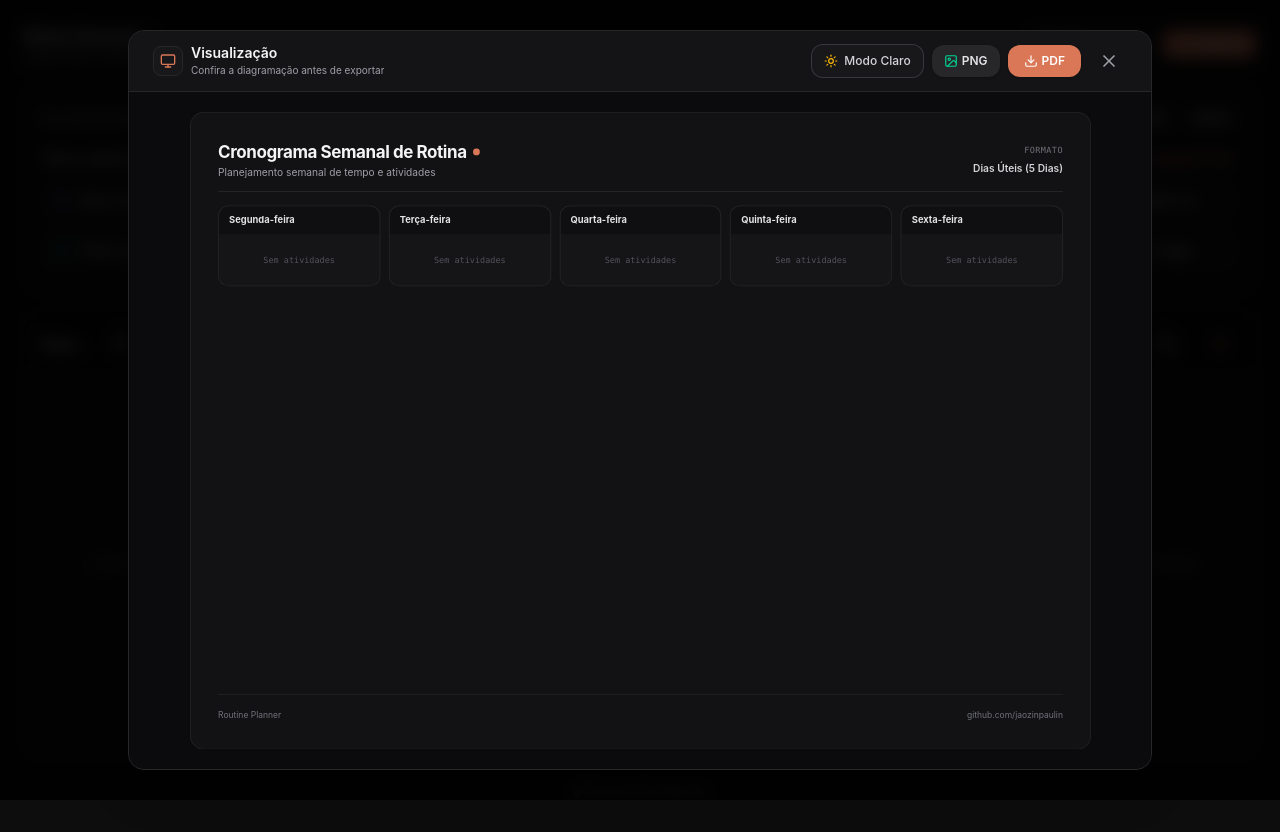
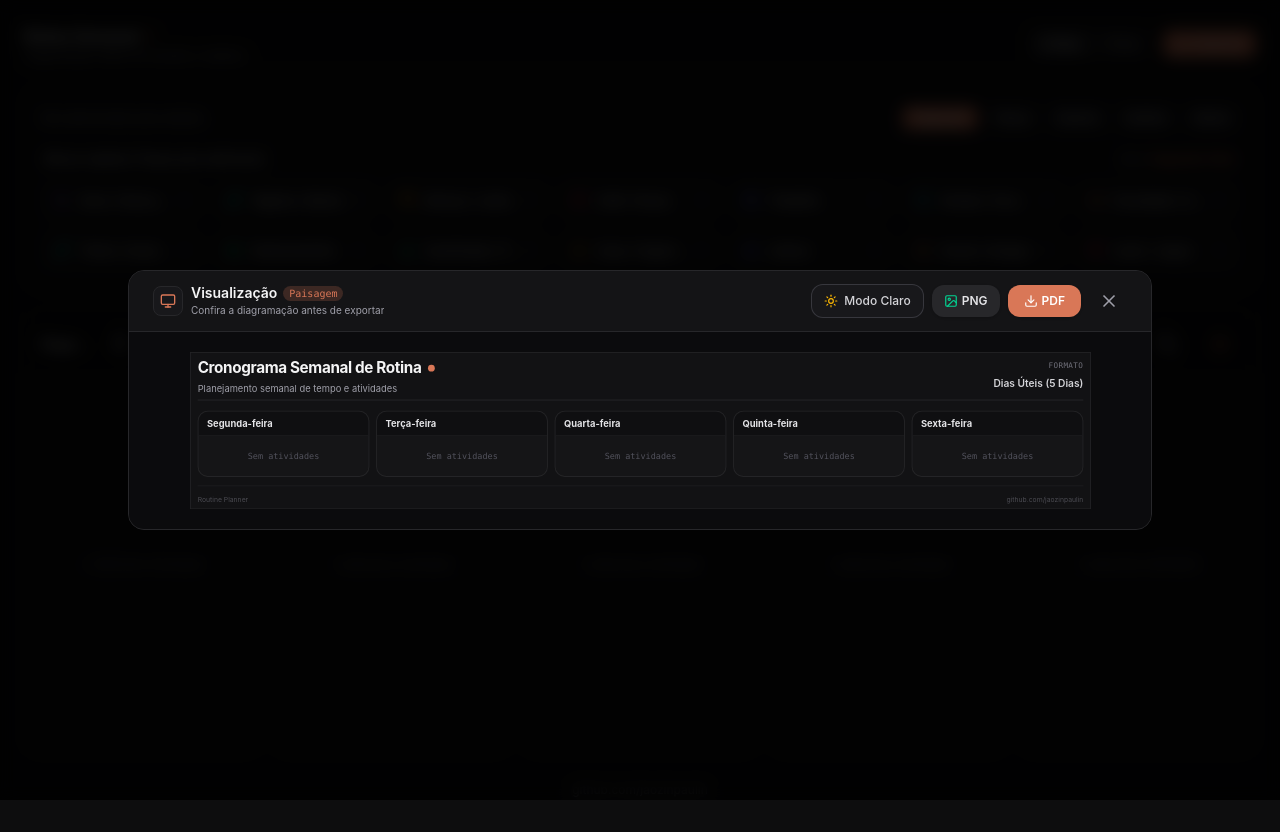
Before and after one commit to jaozinpaulin/routine-planner, a React (Vite) app: page / in a window 1280 px wide. Both pictures are taken after a click on the button "Exportar". Built offline with nearby package versions, Linux system fonts and the light colour scheme.

Commit message:
fix: pdf size pages recorte correto

```diff
--- a/src/components/PdfPreviewModal.jsx
+++ b/src/components/PdfPreviewModal.jsx
@@ -43,24 +43,45 @@ export default function PdfPreviewModal({ isOpen, onClose, activeDays, schedule,
                 cacheBust: true,
             });
 
-            const elementWidth = element.offsetWidth;
-            const elementHeight = element.offsetHeight;
+            const imgWidth = element.offsetWidth;
+            const imgHeight = element.offsetHeight;
 
-            const pdfWidth = 297;
-            const calculatedHeight = (elementHeight * pdfWidth) / elementWidth;
+            const pdfWidth = 297; // A4 Paisagem (mm)
+            const pdfHeight = 210; // A4 Altura exata em mm
+
+            const ratio = pdfWidth / imgWidth;
+            const totalPdfHeight = imgHeight * ratio;
 
             const pdf = new jsPDF({
                 orientation: 'landscape',
                 unit: 'mm',
-                format: [pdfWidth, Math.max(calculatedHeight, 210)],
+                format: 'a4',
             });
 
-            const pageW = pdf.internal.pageSize.getWidth();
-            const pageH = pdf.internal.pageSize.getHeight();
+            const pageBgColor = isLightMode ? [255, 255, 255] : [18, 18, 20];
 
-            pdf.setFillColor(isLightMode ? 255 : 18, isLightMode ? 255 : 18, isLightMode ? 255 : 20);
-            pdf.rect(0, 0, pageW, pageH, 'F');
-            pdf.addImage(imgData, 'PNG', 0, 0, pageW, calculatedHeight, undefined, 'FAST');
+            let heightLeft = totalPdfHeight;
+            let position = 0;
+            let pageNum = 1;
+
+            // Adicionamos uma margem de segurança de corte para evitar fatiar em cima de bordas de cards
+            const sliceHeight = pdfHeight;
+
+            while (heightLeft > 0) {
+                if (pageNum > 1) {
+                    pdf.addPage();
+                }
+
+                pdf.setFillColor(pageBgColor[0], pageBgColor[1], pageBgColor[2]);
+                pdf.rect(0, 0, pdfWidth, pdfHeight, 'F');
+
+                // Desenha a imagem deslocada para a página atual
+                pdf.addImage(imgData, 'PNG', 0, position, pdfWidth, totalPdfHeight, undefined, 'FAST');
+
+                heightLeft -= sliceHeight;
+                position -= sliceHeight;
+                pageNum++;
+            }
 
             const blob = pdf.output('blob');
             const blobUrl = URL.createObjectURL(blob);
@@ -114,11 +135,10 @@ export default function PdfPreviewModal({ isOpen, onClose, activeDays, schedule,
 
     return (
         <div onClick={onClose}
-            className="fixed inset-0 z-50 flex items-center justify-center p-2 sm:p-5 bg-black/85 backdrop-blur-sm">
+            className="fixed inset-0 z-50 flex items-center justify-center p-2.5 sm:p-5 bg-black/85 backdrop-blur-sm">
             <div onClick={(e) => e.stopPropagation()}
                 className="w-full max-w-5xl bg-[#161618] border border-zinc-800 rounded-2xl flex flex-col max-h-[96vh] shadow-2xl overflow-hidden animate-in fade-in zoom-in-95 duration-150">
 
-                {/* Header Otimizado para Mobile */}
                 <div className="flex items-center justify-between gap-2 px-3 sm:px-6 py-2.5 sm:py-3 border-b border-zinc-800 bg-[#141416] shrink-0">
                     <div className="min-w-0 flex items-center gap-2">
                         <div className="p-1.5 rounded-lg bg-zinc-900 border border-zinc-800 hidden sm:block">
@@ -129,6 +149,9 @@ export default function PdfPreviewModal({ isOpen, onClose, activeDays, schedule,
                                 <h3 className="text-xs sm:text-sm font-semibold text-zinc-100 truncate">
                                     Visualização
                                 </h3>
+                                <span className="text-[9px] sm:text-[10px] px-1.5 py-0.2 rounded-full bg-[#d97757]/20 text-[#d97757] font-mono shrink-0">
+                                    Paisagem
+                                </span>
                             </div>
                             <p className="text-[10px] text-zinc-400 truncate hidden sm:block">
                                 Confira a diagramação antes de exportar
@@ -222,24 +245,24 @@ export default function PdfPreviewModal({ isOpen, onClose, activeDays, schedule,
                             className="absolute top-0 left-0">
                             <div
                                 ref={printRef}
-                                style={{ width: '1060px', minHeight: '750px' }}
-                                className={`p-8 flex flex-col justify-between shadow-2xl rounded-2xl shrink-0 box-border select-none transition-colors duration-200 ${isLightMode
+                                style={{ width: '1060px', minHeight: 'auto' }}
+                                className={`px-2 py-1 flex flex-col justify-between shadow-2xl  shrink-0 box-border select-none transition-colors duration-200 ${isLightMode
                                     ? 'bg-white text-zinc-900 border border-zinc-200'
                                     : 'bg-[#121214] text-zinc-100 border border-zinc-800/80'
                                     }`}>
                                 <div>
-                                    <div className={`flex items-center justify-between pb-3.5 mb-4 border-b ${isLightMode ? 'border-zinc-200' : 'border-zinc-800'}`}>
+                                    <div className={`flex items-center justify-between pb-1 mb-3 border-b ${isLightMode ? 'border-zinc-200' : 'border-zinc-800'}`}>
                                         <div>
-                                            <h1 className={`text-xl font-bold tracking-tight flex items-center gap-2 ${isLightMode ? 'text-zinc-900' : 'text-zinc-100'}`}>
+                                            <h1 className={`text-lg font-bold tracking-tight flex items-center gap-2 ${isLightMode ? 'text-zinc-900' : 'text-zinc-100'}`}>
                                                 Cronograma Semanal de Rotina
                                                 <span className="w-2 h-2 rounded-full bg-[#d97757]" />
                                             </h1>
-                                            <p className={`text-xs mt-0.5 ${isLightMode ? 'text-zinc-500' : 'text-zinc-400'}`}>
+                                            <p className={`text-[11px] mt-0.5 ${isLightMode ? 'text-zinc-500' : 'text-zinc-400'}`}>
                                                 Planejamento semanal de tempo e atividades
                                             </p>
                                         </div>
                                         <div className="text-right">
-                                            <span className={`text-[10px] font-mono uppercase tracking-wider block ${isLightMode ? 'text-zinc-400' : 'text-zinc-500'}`}>
+                                            <span className={`text-[9px] font-mono uppercase tracking-wider block ${isLightMode ? 'text-zinc-400' : 'text-zinc-500'}`}>
                                                 Formato
                                             </span>
                                             <span className={`text-xs font-semibold ${isLightMode ? 'text-zinc-700' : 'text-zinc-300'}`}>
@@ -248,7 +271,7 @@ export default function PdfPreviewModal({ isOpen, onClose, activeDays, schedule,
                                         </div>
                                     </div>
 
-                                    <div className={`grid gap-2.5 items-start ${is7Days ? 'grid-cols-7' : 'grid-cols-5'}`}>
+                                    <div className={`grid gap-2 items-start ${is7Days ? 'grid-cols-7' : 'grid-cols-5'}`}>
                                         {activeDays.map((day) => {
                                             const blocks = schedule[day.key] || [];
                                             const isWeekend = day.key === 'sab' || day.key === 'dom';
@@ -269,7 +292,7 @@ export default function PdfPreviewModal({ isOpen, onClose, activeDays, schedule,
                                                                 ? 'bg-white border-zinc-200 shadow-xs'
                                                                 : 'bg-zinc-900/50 border-zinc-800/90'
                                                         }`}>
-                                                    <div className={`px-3 py-2 border-b rounded-t-xl flex items-center justify-between shrink-0 ${isLightMode
+                                                    <div className={`px-2.5 py-1.5 border-b rounded-t-xl flex items-center justify-between shrink-0 ${isLightMode
                                                         ? isTarget ? 'bg-zinc-200/80 border-zinc-300' : 'bg-zinc-100/80 border-zinc-200'
                                                         : isTarget ? 'bg-zinc-900/80 border-[#d97757]/30' : 'bg-zinc-950/40 border-zinc-800/80'
                                                         }`}>
@@ -288,9 +311,9 @@ export default function PdfPreviewModal({ isOpen, onClose, activeDays, schedule,
                                                         )}
                                                     </div>
 
-                                                    <div className="p-1.5 flex flex-col gap-1.5">
+                                                    <div className="p-1 flex flex-col gap-1">
                                                         {blocks.length === 0 ? (
-                                                            <div className="py-4 flex items-center justify-center">
+                                                            <div className="py-3 flex items-center justify-center">
                                                                 <span className={`text-[10px] font-mono ${isLightMode ? 'text-zinc-400' : 'text-zinc-600'}`}>
                                                                     Sem atividades
                                                                 </span>
@@ -303,22 +326,22 @@ export default function PdfPreviewModal({ isOpen, onClose, activeDays, schedule,
                                                                 return (
                                                                     <div
                                                                         key={block.id}
-                                                                        className={`relative p-2 rounded-lg border flex flex-col justify-between min-h-[46px] overflow-hidden shrink-0 ${isLightMode
+                                                                        className={`relative p-1.5 rounded-lg border flex flex-col justify-between min-h-[36px] overflow-hidden shrink-0 ${isLightMode
                                                                             ? 'bg-white border-zinc-200 shadow-2xs'
                                                                             : 'border-zinc-800 bg-zinc-900/90'
                                                                             }`}>
-                                                                        <div className={`absolute right-1.5 top-1/2 -translate-y-1/2 pointer-events-none ${isLightMode ? 'opacity-90' : 'opacity-80'}`}>
-                                                                            <IconComp strokeWidth={1.8} className={`w-4 h-4 ${theme.icon}`} />
+                                                                        <div className={`absolute right-1 top-1/2 -translate-y-1/2 pointer-events-none ${isLightMode ? 'opacity-90' : 'opacity-80'}`}>
+                                                                            <IconComp strokeWidth={1.8} className={`w-3.5 h-3.5 ${theme.icon}`} />
                                                                         </div>
 
-                                                                        <div className="flex items-center gap-1.5 relative z-10">
+                                                                        <div className="flex items-center gap-1 relative z-10">
                                                                             <span className={`w-1.5 h-1.5 rounded-full shrink-0 ${theme.dot}`} />
-                                                                            <span className={`text-[8.5px] font-mono font-medium ${isLightMode ? 'text-zinc-600 font-semibold' : 'text-zinc-400'}`}>
+                                                                            <span className={`text-[8px] font-mono font-medium ${isLightMode ? 'text-zinc-600 font-semibold' : 'text-zinc-400'}`}>
                                                                                 {block.start} - {block.end}
                                                                             </span>
                                                                         </div>
 
-                                                                        <span className={`text-[10px] font-medium leading-tight line-clamp-1 pr-5 relative z-10 mt-0.5 ${isLightMode ? 'text-zinc-900 font-bold' : 'text-zinc-200'}`}>
+                                                                        <span className={`text-[9px] font-medium leading-tight line-clamp-1 pr-4 relative z-10 mt-0.5 ${isLightMode ? 'text-zinc-900 font-bold' : 'text-zinc-200'}`}>
                                                                             {block.title}
                                                                         </span>
                                                                     </div>
@@ -332,7 +355,7 @@ export default function PdfPreviewModal({ isOpen, onClose, activeDays, schedule,
                                     </div>
                                 </div>
 
-                                <div className={`pt-4 mt-4 border-t flex items-center justify-between text-[10px] shrink-0 ${isLightMode ? 'border-zinc-200 text-zinc-400' : 'border-zinc-800/80 text-zinc-500'}`}>
+                                <div className={`pt-2.5 mt-2.5 border-t flex items-center justify-between text-[8px] shrink-0 ${isLightMode ? 'border-zinc-200/60 text-zinc-400/60' : 'border-zinc-800/60 text-zinc-500/60'}`}>
                                     <span>Routine Planner</span>
                                     <span>github.com/jaozinpaulin</span>
                                 </div>
```
